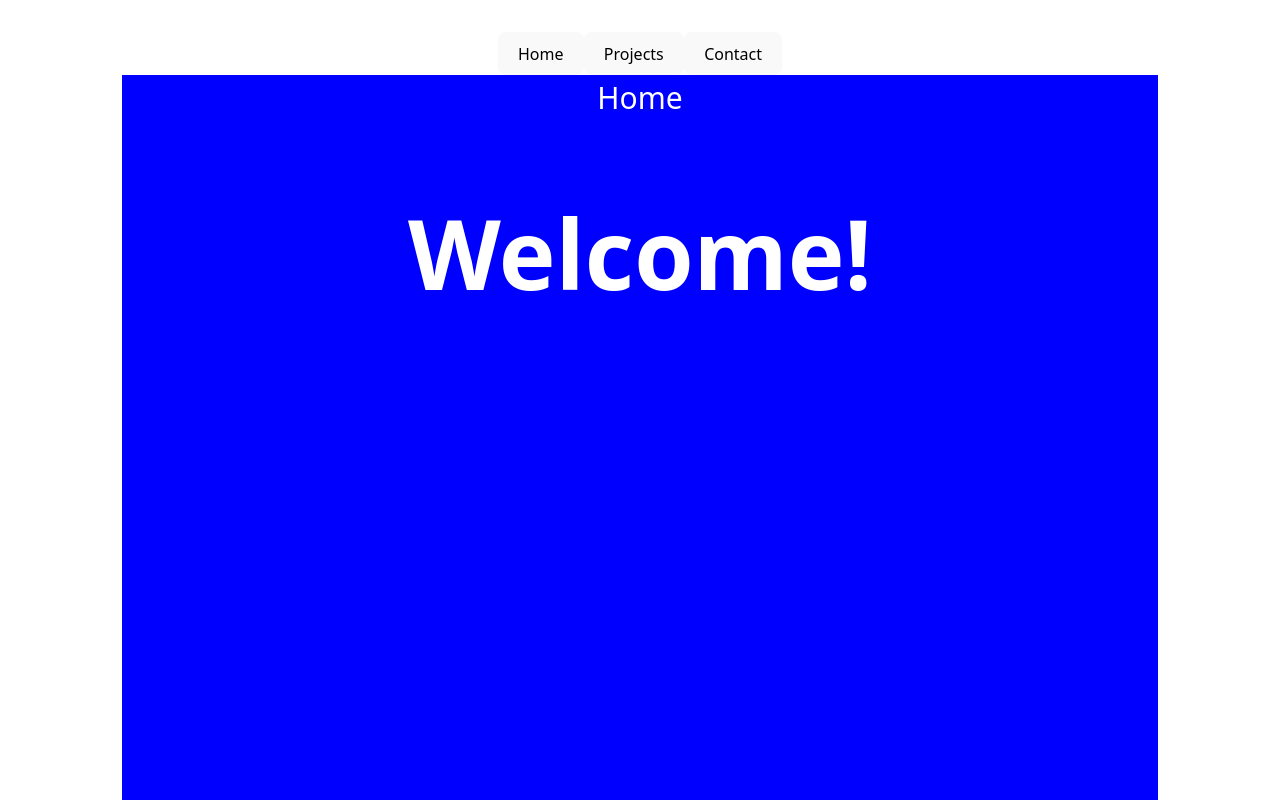
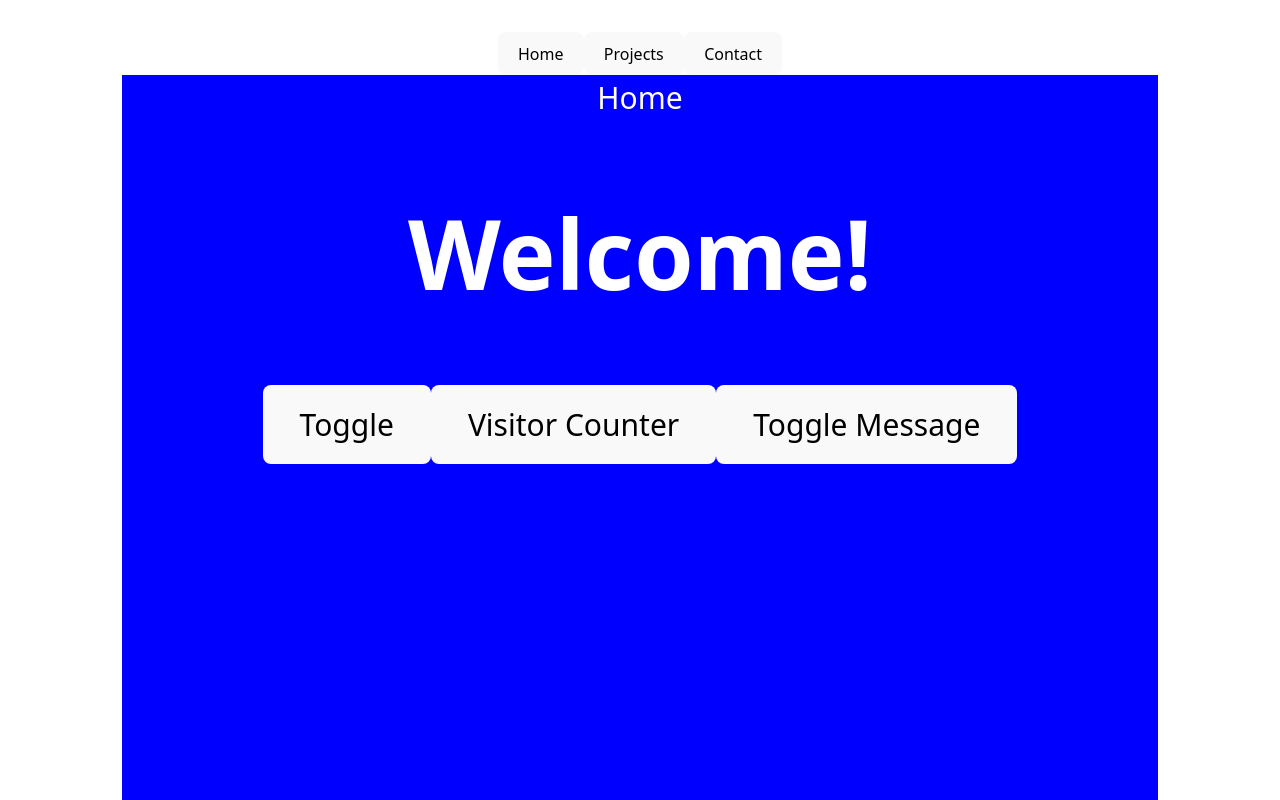
Before and after one commit to Ruhisawant/Vue-Personal-Porfolio, a Vue app: page / in a window 1280 px wide. Shown: the top 800 px of the page. Built offline with nearby package versions, Linux system fonts and the light colour scheme.

Commit message:
Added toggle buttons

```diff
--- a/src/components/Home.vue
+++ b/src/components/Home.vue
@@ -2,12 +2,28 @@
 import { ref } from 'vue'
 
 const welcome = ref(true);
+const counter = ref(0);
+const showMessage = ref(false);
+
+const increment = () => {
+  counter.value++;
+}
 </script>
 
 <template>
   <section class="home">
     <div>Home</div>
+
     <h1 v-if="welcome">Welcome!</h1>
+    <h1 v-else>Hello</h1>
+
+    <button @click="welcome = !welcome">Toggle</button>
+
+    <button @click="increment">Visitor Counter</button>
+
+    <button @click="showMessage = !showMessage">Toggle Message</button>
+    <p v-show="showMessage">Counter: {{ counter }}</p>
+
   </section>
 
 </template>
```
